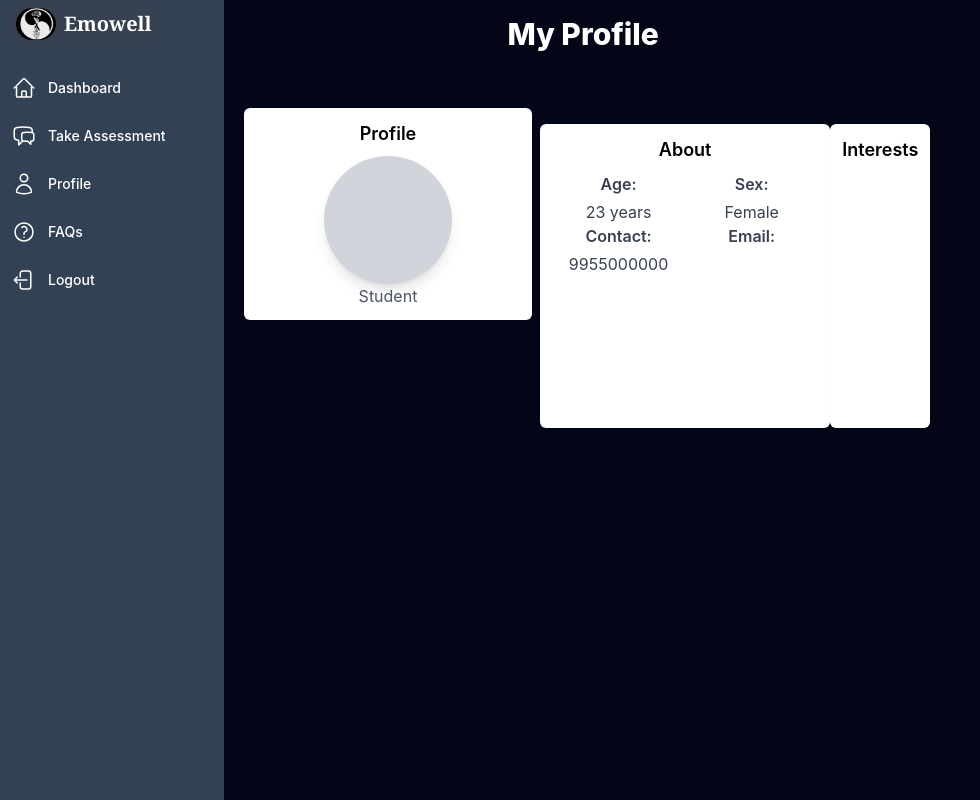
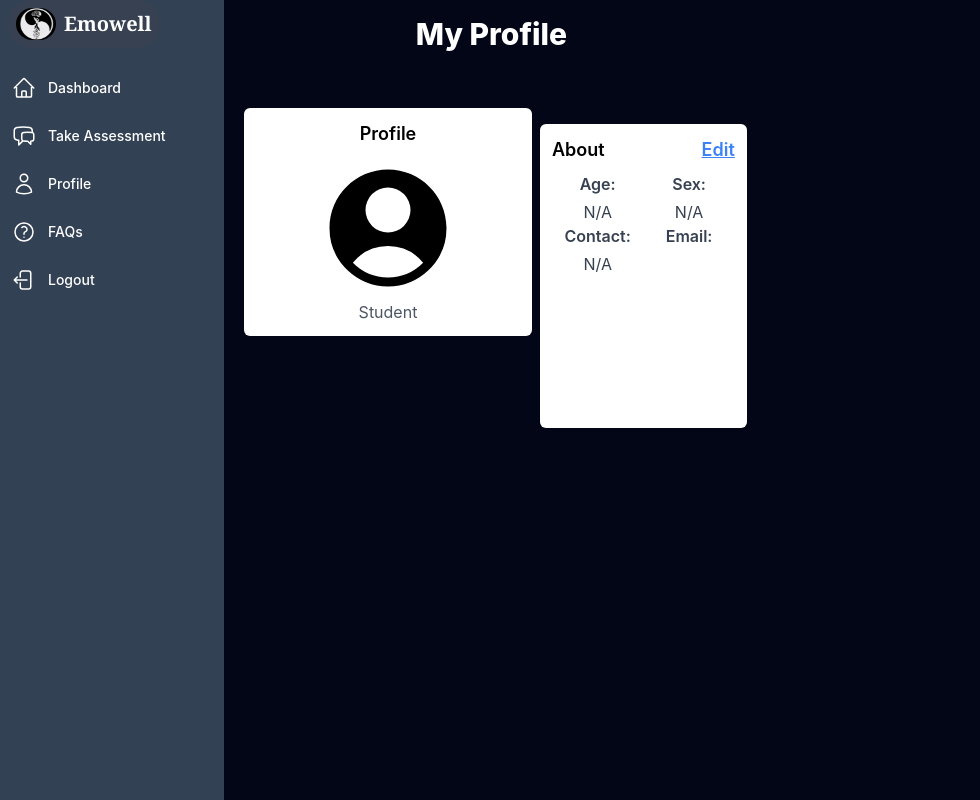
Before and after one commit to EmoWell/front_end, a React (Create React App) app in the folder frontend/: page /profile in a window 1280 px wide. Shown: the whole page, without its empty margins (0-980 px from the left). Built offline with nearby package versions, Linux system fonts and the light colour scheme.

Commit message:
login loader implemented and edit profile phase 1 complete

```diff
--- a/frontend/package.json
+++ b/frontend/package.json
@@ -13,6 +13,7 @@
     "react": "^18.2.0",
     "react-chatbot-kit": "^2.2.2",
     "react-dom": "^18.2.0",
+    "react-loader-spinner": "^6.1.6",
     "react-router-dom": "^6.22.1",
     "react-scripts": "5.0.1",
     "tailwind-merge": "^2.2.1",
--- a/frontend/src/Components/ChatbotDashboardComponents/SideNavbar.js
+++ b/frontend/src/Components/ChatbotDashboardComponents/SideNavbar.js
@@ -36,9 +36,7 @@ export default function TopNavbar() {
       await axios.post("http://127.0.0.1:8000/chat_auth/api/logout/", null, {
         headers,
       });
-      localStorage.removeItem("loginToken");
-      localStorage.removeItem("username");
-      localStorage.removeItem("lastLogin");
+      localStorage.clear();
       navigate("/login");
     } catch (error) {
       console.error("Logout failed:", error);
--- a/frontend/src/Components/LoginPageComponents/LoginPage.js
+++ b/frontend/src/Components/LoginPageComponents/LoginPage.js
@@ -1,6 +1,7 @@
 import React, { useState } from "react";
 import { useNavigate } from "react-router-dom";
 import axios from "axios";
+import { TailSpin } from "react-loader-spinner";
 
 export default function LoginPage() {
   const [formData, setFormData] = useState({
@@ -8,7 +9,7 @@ export default function LoginPage() {
     password: "",
   });
   const [error, setError] = useState(null);
-  const [loginToken, setLoginToken] = useState(null);
+  const [loading, setLoading] = useState(false);
   const navigate = useNavigate();
 
   const handleChange = (e) => {
@@ -24,7 +25,6 @@ export default function LoginPage() {
       token,
       user: { username: full_name, last_login, id, email },
     } = data;
-    setLoginToken(token);
     localStorage.setItem("user_id", id);
     localStorage.setItem("loginToken", token);
     localStorage.setItem("username", full_name);
@@ -35,6 +35,7 @@ export default function LoginPage() {
 
   const handleSubmit = async (e) => {
     e.preventDefault();
+    setLoading(true);
     try {
       const response = await axios.post(
         "http://127.0.0.1:8000/chat_auth/api/login/",
@@ -45,6 +46,8 @@ export default function LoginPage() {
     } catch (error) {
       console.error("Login failed:", error);
       setError("Invalid username or password");
+    } finally {
+      setLoading(false);
     }
   };
 
@@ -86,12 +89,25 @@ export default function LoginPage() {
                   Signup
                 </a>
               </div>
-              <div className="flex flex-col">
-                <input
+              <div className="flex flex-col" style={{ minHeight: "40px" }}>
+                <button
                   type="submit"
-                  value="Login"
-                  className="bg-blue-500 text-white px-4 py-2 rounded-md cursor-pointer"
-                />
+                  className="bg-blue-500 text-white px-4 h-10 rounded-md cursor-pointer relative flex items-center justify-center"
+                  disabled={loading}
+                >
+                  {loading && (
+                    <div className="absolute z-40 flex items-center justify-center">
+                      <TailSpin
+                        height={16}
+                        width={16}
+                        color="#fff"
+                        secondaryColor="#fff"
+                        strokeWidth={6}
+                      />
+                    </div>
+                  )}
+                  {loading ? "" : "Login"}
+                </button>
               </div>
             </form>
           </div>
--- a/frontend/src/Pages/ProfilePage.js
+++ b/frontend/src/Pages/ProfilePage.js
@@ -4,6 +4,11 @@ import SideNavbar from "../Components/ChatbotDashboardComponents/SideNavbar";
 export default function Profile() {
   const [fullName, setFullName] = useState("");
   const [userInitials, setUserInitials] = useState("");
+  const [age, setAge] = useState(null);
+  const [gender, setGender] = useState(null);
+  const [phoneNumber, setPhoneNumber] = useState(null);
+  const [isEditing, setIsEditing] = useState(false);
+  const profilePictureColor = "gray-400";
 
   useEffect(() => {
     const storedFullName = localStorage.getItem("username");
@@ -29,6 +34,32 @@ export default function Profile() {
     return initials;
   };
 
+  const handleEditClick = () => {
+    setIsEditing(true);
+  };
+
+  const handleSaveClick = () => {
+    localStorage.setItem("profileAge", age);
+    localStorage.setItem("profileGender", gender);
+    localStorage.setItem("profilePhoneNumber", phoneNumber);
+    setIsEditing(false);
+  };
+
+  useEffect(() => {
+    const storedAge = localStorage.getItem("profileAge");
+    const storedGender = localStorage.getItem("profileGender");
+    const storedPhoneNumber = localStorage.getItem("profilePhoneNumber");
+    if (storedAge) {
+      setAge(storedAge);
+    }
+    if (storedGender) {
+      setGender(storedGender);
+    }
+    if (storedPhoneNumber) {
+      setPhoneNumber(storedPhoneNumber);
+    }
+  }, []);
+
   return (
     <div className="flex">
       <SideNavbar />
@@ -44,10 +75,21 @@ export default function Profile() {
         <div className="container mx-auto my-5 p-5">
           <div className="md:flex no-wrap md:-mx-2 ">
             <div className="w-full md:w-3/12 md:mx-2  min-w-72 min-h-80">
-              <div className="bg-white p-3 rounded-md">
+              <div className="bg-white p-3 rounded-md items-center">
                 <div className="text-lg font-semibold mb-2">Profile</div>
-                <div className="flex items-center shadow-lg justify-center w-32 h-32 mx-auto rounded-full bg-gray-300 text-black font-bold text-5xl">
-                  {userInitials}
+                <div className="flex justify-center">
+                  <svg
+                    xmlns="http://www.w3.org/2000/svg"
+                    viewBox="0 0 24 24"
+                    fill={profilePictureColor}
+                    className="w-36 h-36 align-middle"
+                  >
+                    <path
+                      fill-rule="evenodd"
+                      d="M18.685 19.097A9.723 9.723 0 0 0 21.75 12c0-5.385-4.365-9.75-9.75-9.75S2.25 6.615 2.25 12a9.723 9.723 0 0 0 3.065 7.097A9.716 9.716 0 0 0 12 21.75a9.716 9.716 0 0 0 6.685-2.653Zm-12.54-1.285A7.486 7.486 0 0 1 12 15a7.486 7.486 0 0 1 5.855 2.812A8.224 8.224 0 0 1 12 20.25a8.224 8.224 0 0 1-5.855-2.438ZM15.75 9a3.75 3.75 0 1 1-7.5 0 3.75 3.75 0 0 1 7.5 0Z"
+                      clip-rule="evenodd"
+                    />
+                  </svg>
                 </div>
                 <div className="text-center">
                   <h2 className="text-xl font-semibold">{fullName}</h2>
@@ -57,25 +99,62 @@ export default function Profile() {
             </div>
 
             <div className="bg-white p-3 shadow-sm rounded-md mt-4">
-              <div className="text-lg font-semibold mb-2">About</div>
+              <div className="text-lg font-semibold mb-2 flex justify-between">
+                <span>About</span>
+                {!isEditing && (
+                  <button
+                    className="text-blue-500 underline"
+                    onClick={handleEditClick}
+                  >
+                    Edit
+                  </button>
+                )}
+              </div>
               <div className="flex flex-wrap">
                 <div className="w-full md:w-1/2">
                   <label className="block text-gray-700 font-semibold mb-1">
                     Age:
                   </label>
-                  <p className="text-gray-700">23 years</p>
+                  {!isEditing ? (
+                    <p className="text-gray-700">{age || "N/A"}</p>
+                  ) : (
+                    <input
+                      type="text"
+                      className="border border-gray-300 px-3 py-2 rounded-md shadow-lg"
+                      value={age || ""}
+                      onChange={(e) => setAge(e.target.value)}
+                    />
+                  )}
                 </div>
                 <div className="w-full md:w-1/2">
                   <label className="block text-gray-700 font-semibold mb-1">
                     Sex:
                   </label>
-                  <p className="text-gray-700">Female</p>
+                  {!isEditing ? (
+                    <p className="text-gray-700">{gender || "N/A"}</p>
+                  ) : (
+                    <input
+                      type="text"
+                      className="border border-gray-300 px-3 py-2 rounded-md shadow-lg"
+                      value={gender || ""}
+                      onChange={(e) => setGender(e.target.value)}
+                    />
+                  )}
                 </div>
                 <div className="w-full md:w-1/2">
                   <label className="block text-gray-700 font-semibold mb-1">
                     Contact:
                   </label>
-                  <p className="text-gray-700">9955000000</p>
+                  {!isEditing ? (
+                    <p className="text-gray-700">{phoneNumber || "N/A"}</p>
+                  ) : (
+                    <input
+                      type="text"
+                      className="border border-gray-300 px-3 py-2 rounded-md shadow-lg"
+                      value={phoneNumber || ""}
+                      onChange={(e) => setPhoneNumber(e.target.value)}
+                    />
+                  )}
                 </div>
                 <div className="w-full md:w-1/2">
                   <label className="block text-gray-700 font-semibold mb-1">
@@ -84,14 +163,22 @@ export default function Profile() {
                   <p className="text-gray-700">{storedEmail}</p>
                 </div>
               </div>
-            </div>
-
-            <div className="bg-white p-3 shadow-sm rounded-md mt-4">
-              <div className="text-lg font-semibold mb-2">
-                Interests
-              </div>
-              <div>
-              </div>
+              {isEditing && (
+                <div className="flex justify-end mt-3">
+                  <button
+                    className="bg-blue-500 text-white px-4 py-2 rounded-md cursor-pointer mr-2"
+                    onClick={handleSaveClick}
+                  >
+                    Save
+                  </button>
+                  <button
+                    className="bg-gray-300 text-gray-800 px-4 py-2 rounded-md cursor-pointer"
+                    onClick={() => setIsEditing(false)}
+                  >
+                    Cancel
+                  </button>
+                </div>
+              )}
             </div>
           </div>
         </div>
```
Also changed, not shown: 1 other file (tests, documents, lock files or other folders).
